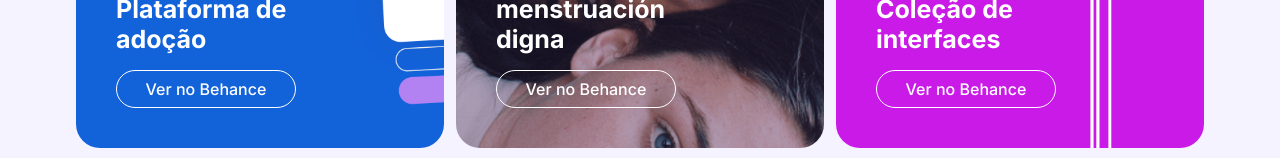
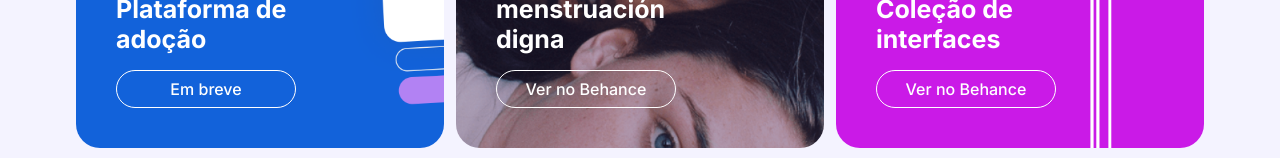
Before and after one commit to huilde/beths-portfolio, a React (Vite) app: page / in a window 1280 px wide. Shown: the part 701-859 px from the top of the page. Built offline with nearby package versions, Linux system fonts and the light colour scheme.

Commit message:
fix: adjust adote.me

```diff
--- a/src/App.jsx
+++ b/src/App.jsx
@@ -85,15 +85,15 @@ function App() {
         <div className="projectCard">
           <div wrap className="cards">
             <Card
-              link={() =>
-                handleLinkClick(
-                  "https://www.behance.net/gallery/140038461/UXUI-Design-BodyFitter"
-                )
-              }
+              // link={() =>
+              //   handleLinkClick(
+              //     "https://www.behance.net/gallery/140038461/UXUI-Design-BodyFitter"
+              //   )
+              // }
               svg={Behance()}
               title={"| UX/UI"}
               projeto="adote"
-              button={"Ver no Behance"}
+              button={"Em breve"}
               text={`Adote.me:    Plataforma de adoção`}
             />
             <Card
```
